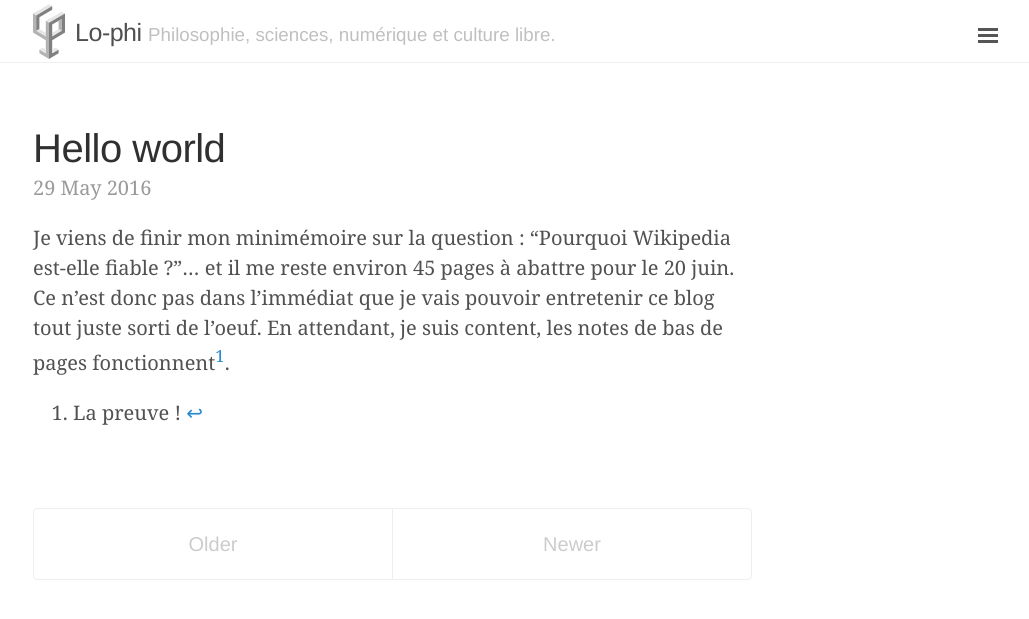
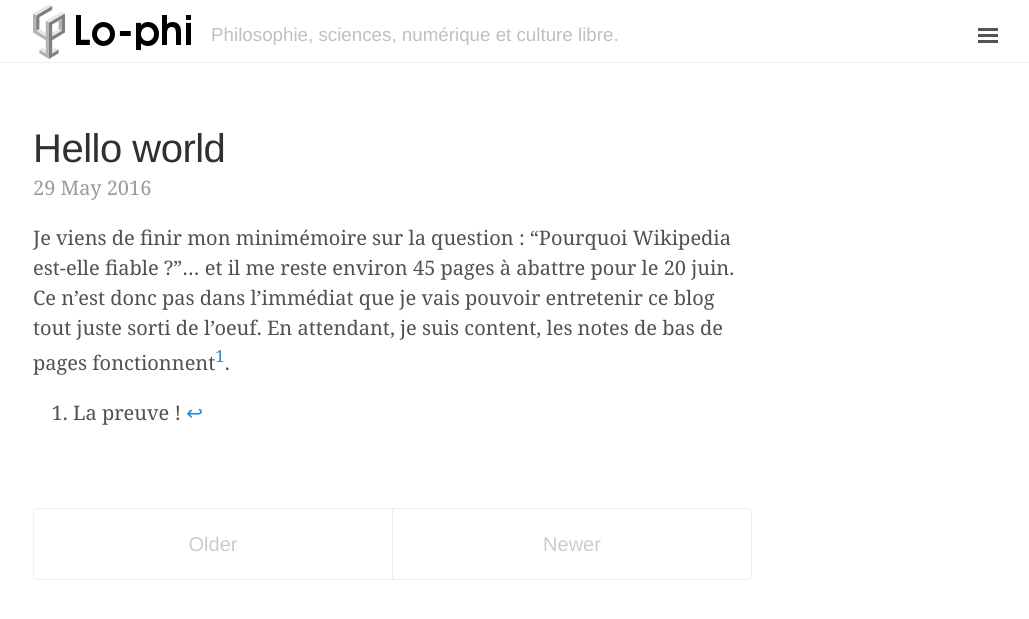
Before and after one commit to valentinlageard/valentinlageard.github.io, a Jekyll site: the page built from index.html, in a window 1280 px wide. Shown: the top 619 px of the page, without its empty margins (247-1276 px from the left). Built offline with Jekyll 4.4.1, drawn with Linux system fonts in a browser that asks for light colours; the list of posts is cut into pages by our own code.

Commit message:
Update default.html

```diff
--- a/_layouts/default.html
+++ b/_layouts/default.html
@@ -13,7 +13,7 @@
       <div class="masthead">
         <div class="container">
           <h3 class="masthead-title">
-            <a href="{{ site.baseurl }}/" title="Home"><img class="logo" src="/images/logo.svg" alt="Lo-phi logo" height="55"> {{ site.title }}</a>
+            <a href="{{ site.baseurl }}/" title="Home"><img class="logo" src="/images/logo.svg" alt="Lo-phi logo" height="55"><img class="logo" src="/images/titleglitch.gif" alt="Lo-phi title"> </a>
             <small>{{ site.tagline }}</small>
           </h3>
         </div>
```
